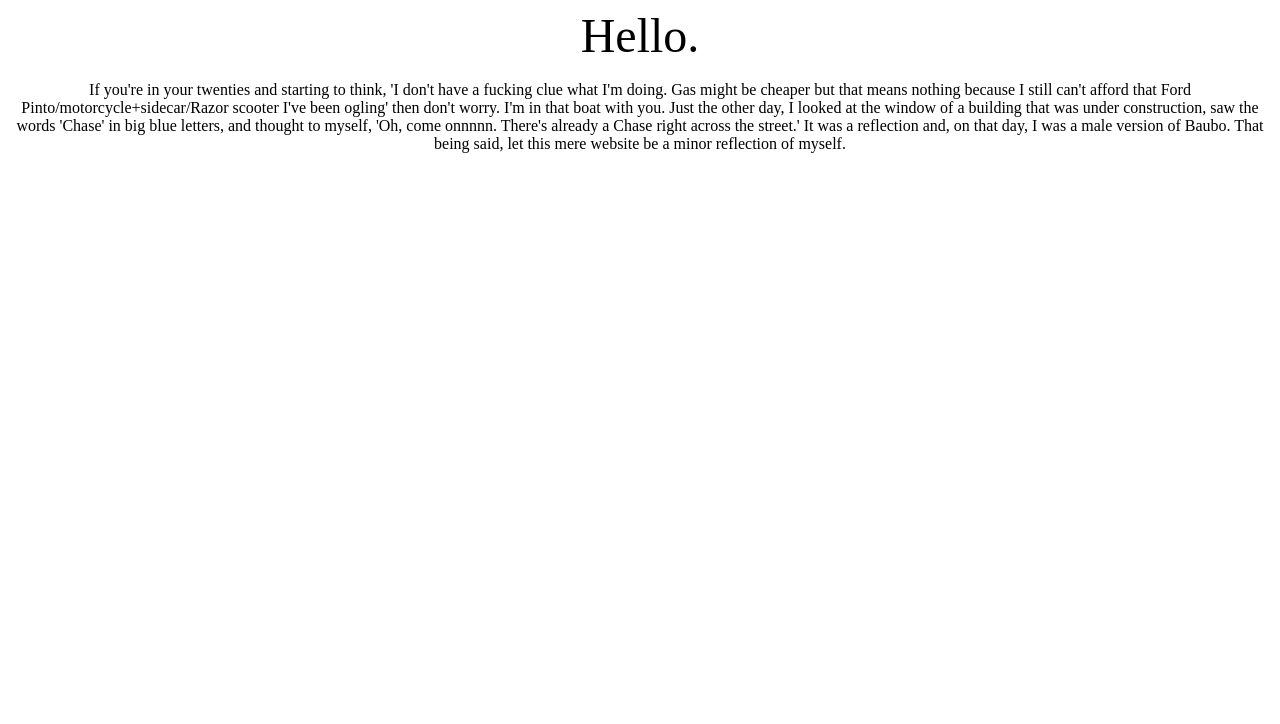
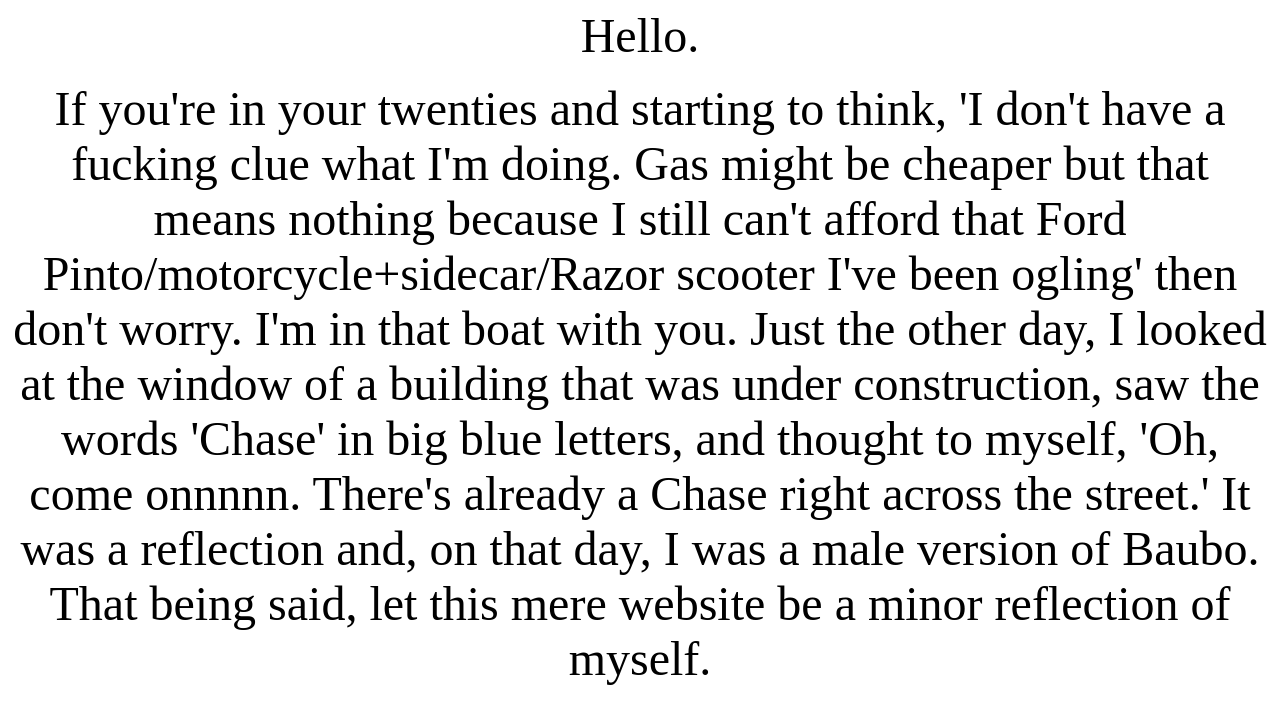
Before and after one commit to martinschmit/martinschmit.github.io, a plain HTML site: page electronicdiaries/No fun intended. 1-11-17.html in a window 1280 px wide. Drawn offline with Linux system fonts and the light colour scheme; files whose address does not match are found by name.

Commit message:
added text

```diff
--- a/electronicdiaries/No fun intended. 1-11-17.html
+++ b/electronicdiaries/No fun intended. 1-11-17.html
@@ -14,7 +14,7 @@
     <center>
 			<font size="24">Hello.</font><br><br>
 
-<font>If you're in your twenties and starting to think, 'I don't have a fucking clue what I'm doing. Gas might be cheaper but that means nothing because
+<font size="17">If you're in your twenties and starting to think, 'I don't have a fucking clue what I'm doing. Gas might be cheaper but that means nothing because
 I still can't afford that Ford Pinto/motorcycle+sidecar/Razor scooter I've been ogling' then don't worry. I'm in that boat with you. Just the other day,
 I looked at the window of a building that was under construction, saw the words 'Chase' in big blue letters, and thought to myself, 'Oh, come onnnnn. There's
 already a Chase right across the street.' It was a reflection and, on that day, I was a male version of Baubo. That being said, let this mere website be a minor
```
